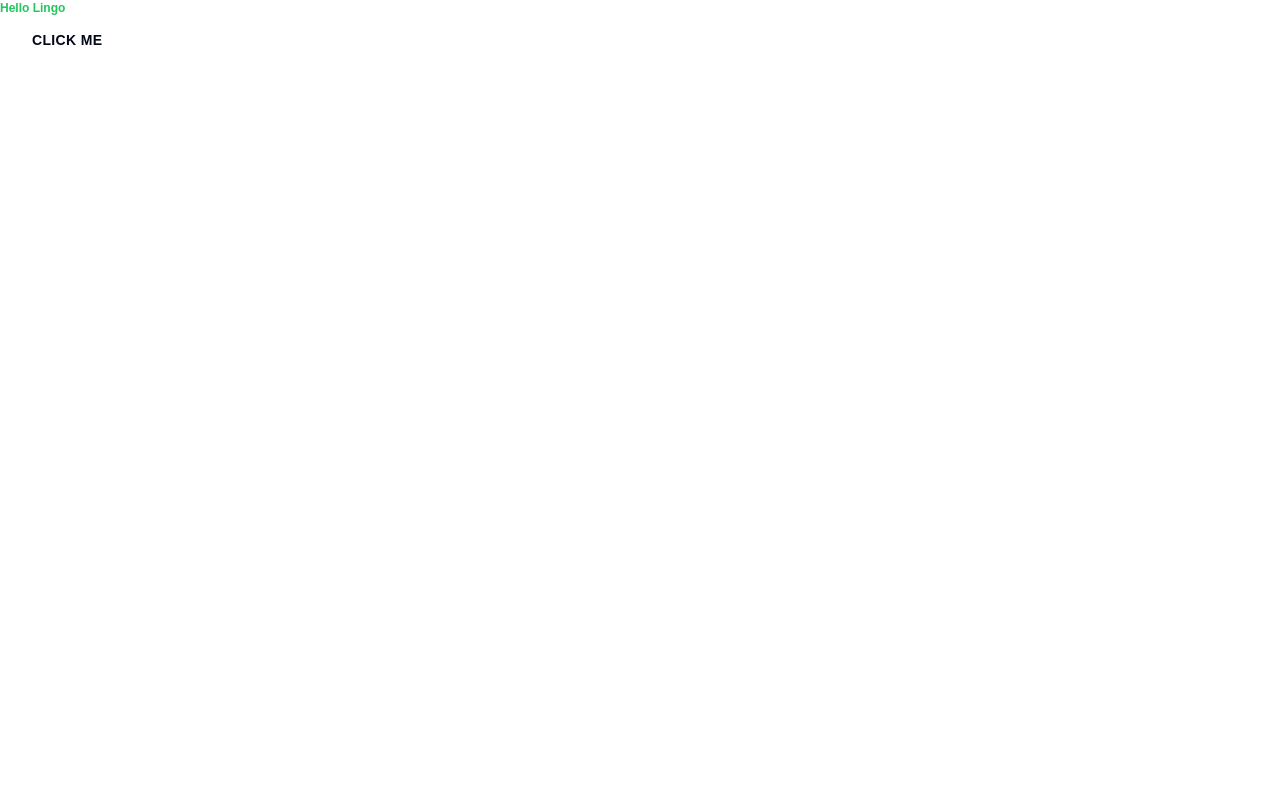
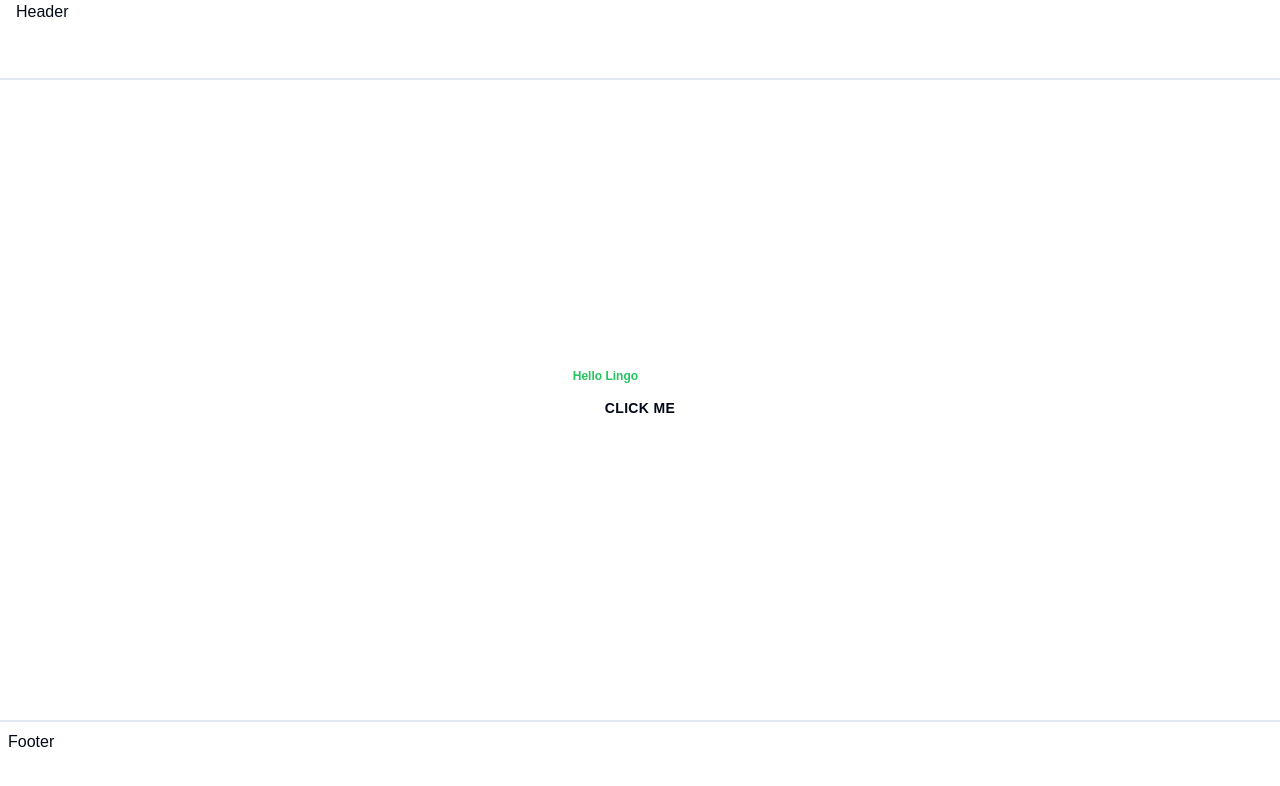
Before and after one commit to chinel/React-lab, a Next.js app in the folder language-learning-app/: page / in a window 1280 px wide. Shown: the top 786 px of the page. Built offline with nearby package versions, Linux system fonts and the light colour scheme.

Commit message:
feat: create landing page

```diff
--- /dev/null
+++ b/language-learning-app/app/(marketing)/components/footer.tsx
@@ -0,0 +1,9 @@
+const Footer = () => {
+  return (
+    <footer className="hidden lg:block h-20 w-full border-t-2 border-slate-200 p-2">
+      Footer
+    </footer>
+  );
+};
+
+export default Footer;
--- /dev/null
+++ b/language-learning-app/app/(marketing)/components/header.tsx
@@ -0,0 +1,9 @@
+const Header = () => {
+  return (
+    <header className="h-20 w-full border-b-2 border-slate-200 px-4">
+      Header
+    </header>
+  );
+};
+
+export default Header;
--- /dev/null
+++ b/language-learning-app/app/(marketing)/components/index.tsx
@@ -0,0 +1,2 @@
+export { default as Header } from "./header";
+export { default as Footer } from "./footer";
--- /dev/null
+++ b/language-learning-app/app/(marketing)/layout.tsx
@@ -0,0 +1,19 @@
+import { Footer, Header } from "./components";
+
+type Props = {
+  children: React.ReactNode;
+};
+
+const MarketingLayout = ({ children }: Props) => {
+  return (
+    <div className="min-h-screen flex flex-col">
+      <Header />
+      <main className="flex-1 flex flex-col items-center justify-center">
+        {children}
+      </main>
+      <Footer />
+    </div>
+  );
+};
+
+export default MarketingLayout;
```
Also changed, not shown: language-learning-app/app/(marketing)/page.tsx (renamed from language-learning-app/app/page.tsx).
